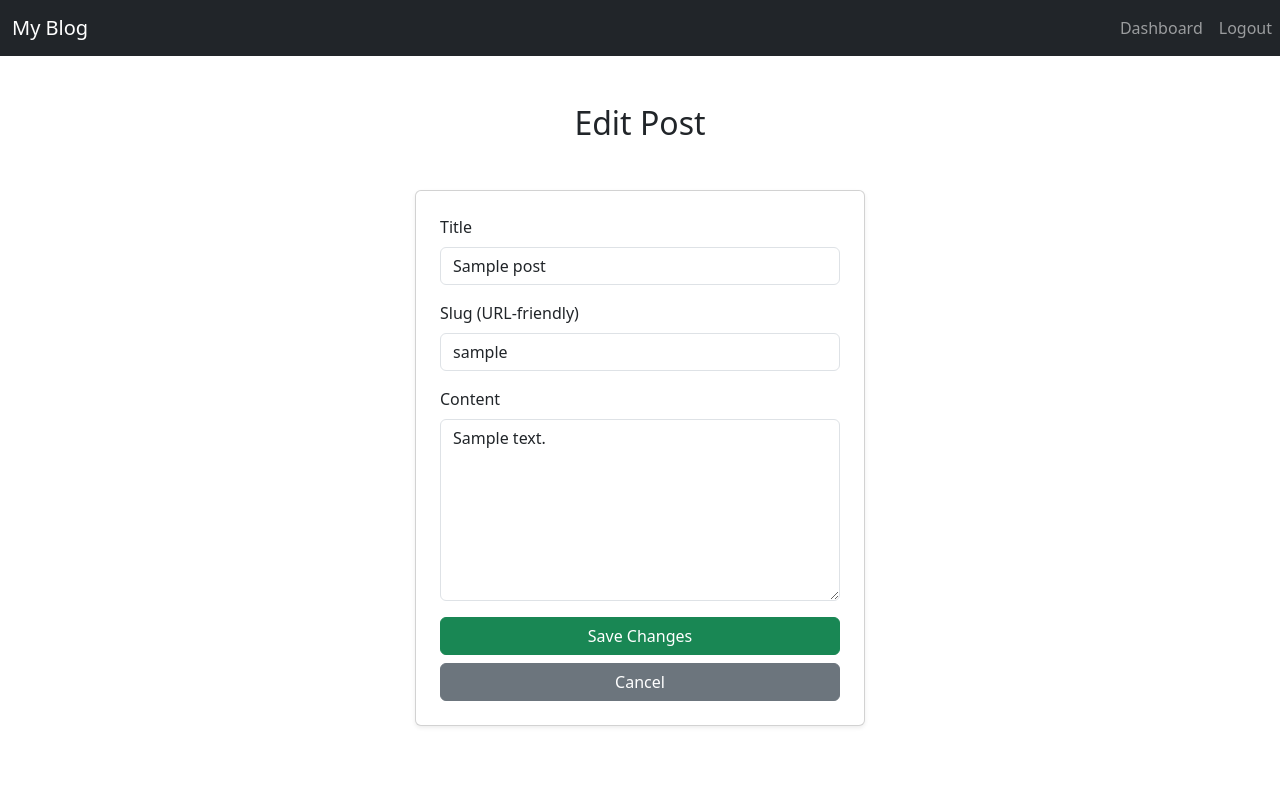
After one commit to JasmineKaurVirdi/ProBlog, a Django app: a page that uses blogsite/blog/templates/blog/base.html in a window 1280 px wide. The commit adds this page. Run offline with Django 5.2, Linux system fonts and the light colour scheme; a user stored in the database is signed in; tables that the repository leaves empty hold one stand-in row (values such as "Sample post").

Commit message:
Add Edit & Delete operations

```diff
--- a/blogsite/blog/templates/blog/base.html
+++ b/blogsite/blog/templates/blog/base.html
@@ -1,11 +1,13 @@
 <!DOCTYPE html>
 <html lang="en">
+
 <head>
     <meta charset="UTF-8">
     <title>{% block title %}Blog Website{% endblock %}</title>
     <link href="https://cdn.jsdelivr.net/npm/bootstrap@5.3.0/dist/css/bootstrap.min.css" rel="stylesheet">
     <link rel="stylesheet" href="static">
 </head>
+
 <body>
     <nav class="navbar navbar-expand-lg navbar-dark bg-dark">
         <div class="container-fluid">
@@ -21,10 +23,17 @@
             {% endif %}
         </ul>
     </nav>
-
     <div class="container mt-4">
-        {% block content %}{% endblock %}
+        {% block content %}
+         {% if messages %}
+    {% for message in messages %}
+    <div class="alert alert-{{ message.tags }}">
+        {{ message }}
+    </div>
+    {% endfor %}
+    {% endif %}{% endblock %}
     </div>
 
 </body>
+
 </html>
--- /dev/null
+++ b/blogsite/blog/templates/blog/edit_post.html
@@ -0,0 +1,41 @@
+{% extends 'blog/base.html' %}
+
+{% block title %}Edit Post - {{ post.title }}{% endblock %}
+
+{% block content %}
+<style>
+  .edit-post {  /* same class as add_post */
+    width: 450px;
+    margin: 80px auto;
+  }
+
+  .btn:hover {
+    background-color: #1f701b;
+    transition: all 0.3s ease;
+  }
+</style>
+
+<h2 class="text-center mt-5">Edit Post</h2>
+
+<form method="post" class="edit-post card p-4 shadow-sm mt-5">
+  {% csrf_token %}
+
+  <div class="mb-3">
+    <label for="title" class="form-label">Title</label>
+    <input type="text" name="title" id="title" class="form-control" value="{{ post.title }}" required>
+  </div>
+
+  <div class="mb-3">
+    <label for="slug" class="form-label">Slug (URL-friendly)</label>
+    <input type="text" name="slug" id="slug" class="form-control" value="{{ post.slug }}" required>
+  </div>
+
+  <div class="mb-3">
+    <label for="content" class="form-label">Content</label>
+    <textarea name="content" id="content" rows="7" class="form-control" required>{{ post.content }}</textarea>
+  </div>
+
+  <button type="submit" class="btn btn-success mb-2 w-100">Save Changes</button>
+  <a href="{% url 'post_detail' post.slug %}" class="btn btn-secondary w-100">Cancel</a>
+</form>
+{% endblock %}
--- a/blogsite/blog/templates/blog/home.html
+++ b/blogsite/blog/templates/blog/home.html
@@ -24,7 +24,7 @@
 
     <div class="row">
         {% for post in posts %}
-        <div class="col-md-4 mb-4">
+        <div class="col-sm-6 col-md-4 mb-4">
             <div class="card h-100 shadow-sm">
                 <div class="card-body d-flex flex-column">
                     <h5 class="card-title">
@@ -37,12 +37,13 @@
                     </p>
                     <p class="card-text flex-grow-1">{{ post.content|truncatewords:30 }}</p>
                     <a href="{% url 'post_detail' slug=post.slug %}" class="btn btn-primary mt-auto">Read More</a>
+
                 </div>
             </div>
         </div>
         {% empty %}
         <div class="col-12 text-center">
-            <p class="text-muted">No blog posts available.</p>
+            <p class="text-muted">No blog posts available. Please check back later.</p>
         </div>
         {% endfor %}
     </div>
--- a/blogsite/blog/urls.py
+++ b/blogsite/blog/urls.py
@@ -9,5 +9,7 @@ urlpatterns = [
     path('login', views.custom_login_view, name="login"),
     path('logout', views.logout_view, name="logout"),
     path('add_post', views.add_post, name="add_post"),
+    path('edit/<slug:slug>/', views.edit_post, name="edit_post"),
+    path('post/<slug:slug>/delete/', views.delete_post, name="delete_post"),
     path('user_posts', views.user_posts, name="user_posts"),
 ]
--- a/blogsite/blog/views.py
+++ b/blogsite/blog/views.py
@@ -1,12 +1,10 @@
 from django.shortcuts import render, get_object_or_404,redirect
 from .models import Post
 from django.contrib.auth.models import User
-
-from django.contrib.auth import authenticate, login
+from django.contrib.auth import authenticate, login, logout
 from django.contrib.auth.decorators import login_required
 from django.contrib import messages
-from django.contrib.auth import logout
-from .models import Post
+from .forms import PostForm
 
 def home(request):
     posts = Post.objects.all().order_by('-created_at')
@@ -82,6 +80,31 @@ def add_post(request):
 
     return render(request, 'blog/add_post.html', {'form': form})
 
+@login_required
+def edit_post(request, slug):
+    post = get_object_or_404(Post, slug=slug)
+
+    if post.author != request.user:
+        messages.error(request, "You are not allowed to edit this post.")
+        return redirect ('user_posts')
+
+    form = PostForm(request.POST or None, instance=post)
+
+    if request.method == 'POST':
+        if form.is_valid():
+            form.save()
+        messages.success(request,"Post updated successfully!")
+        return redirect ('user_posts')
+    return render (request, 'blog/edit_post.html',{'form': form, 'post': post})
+
+@login_required
+def delete_post(request, slug):
+    post = get_object_or_404(Post, slug=slug)
+    if request.user == post.author:
+        if request.method == "POST":
+            post.delete()
+            return redirect('home')
+
 
 @login_required
 def user_posts(request):
--- a/blogsite/blogsite/settings.py
+++ b/blogsite/blogsite/settings.py
@@ -108,7 +108,7 @@ AUTH_PASSWORD_VALIDATORS = [
 
 LANGUAGE_CODE = 'en-us'
 
-TIME_ZONE = 'UTC'
+TIME_ZONE = 'Asia/Kolkata'
 
 USE_I18N = True
 
```
Also changed, not shown: blogsite/blog/templates/blog/add_post.html (+11 -10 lines), blogsite/blog/templates/blog/login.html (+6 -1 lines), blogsite/blog/templates/blog/post_detail.html (+12 -3 lines), blogsite/blog/templates/blog/user_posts.html (+30 -5 lines). Lines whose indentation alone changed are shown as unchanged.
